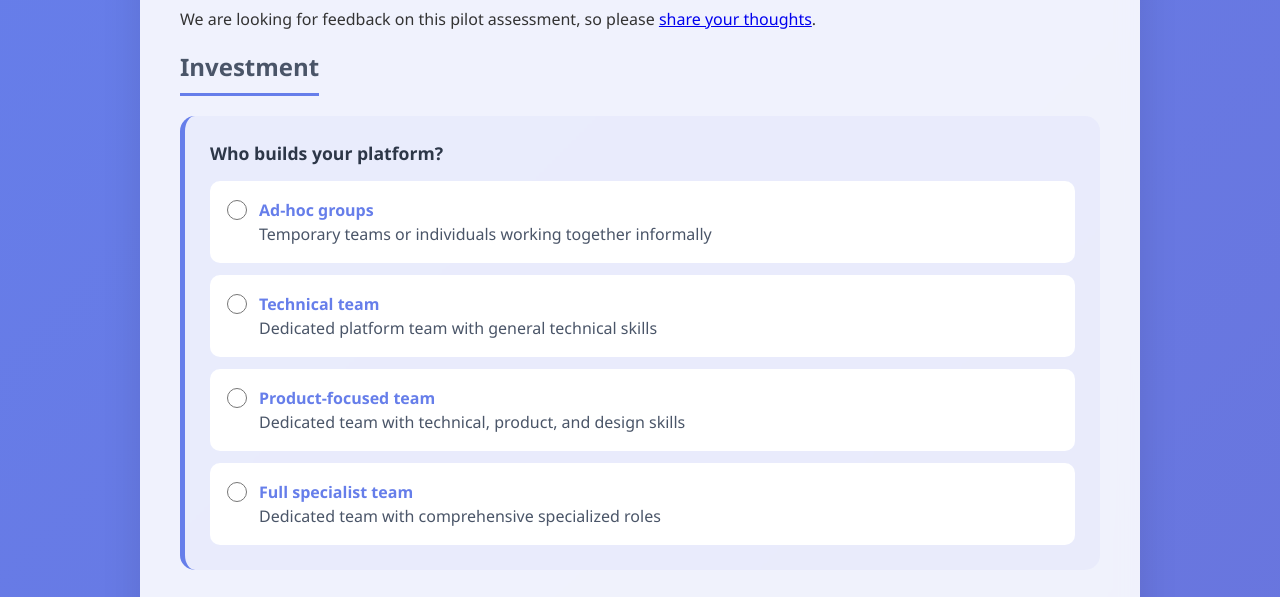
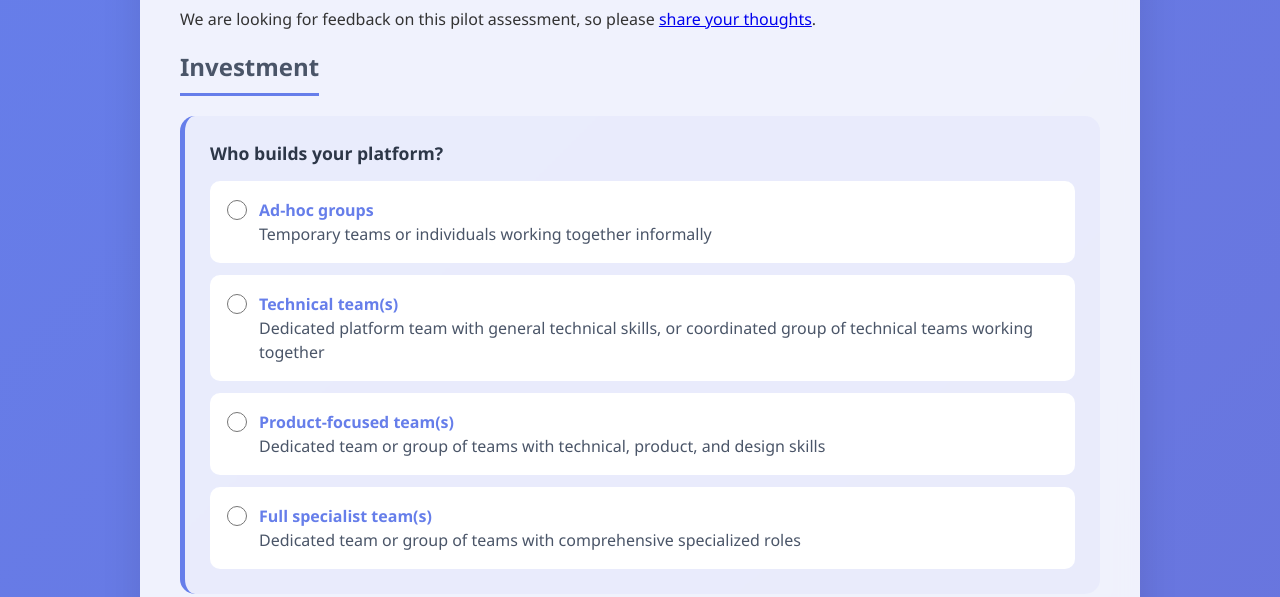
Before and after one commit to Cloud-Native-Platform-Engineering/pemm-assessment, a plain HTML site: page index.html in a window 1280 px wide. Shown: the part 174-771 px from the top of the page. Drawn offline with Linux system fonts and the light colour scheme.

Commit message:
tweaks in adoption and investment questions
- investment / who builds: added possibility that several teams are coordinating to build the platform
- adoption / tool selection: added possibility that the platform is seen as compulsory

```diff
--- a/index.html
+++ b/index.html
@@ -36,19 +36,19 @@
                 <label class="option">
                   <input type="radio" name="investment_1" value="2" />
                   <div class="option-text">
-                    <span class="option-level">Technical team</span><br />
+                    <span class="option-level">Technical team(s)</span><br />
                     <span class="option-description"
                       >Dedicated platform team with general technical
-                      skills</span
+                      skills, or coordinated group of technical teams working together</span
                     >
                   </div>
                 </label>
                 <label class="option">
                   <input type="radio" name="investment_1" value="3" />
                   <div class="option-text">
-                    <span class="option-level">Product-focused team</span><br />
+                    <span class="option-level">Product-focused team(s)</span><br />
                     <span class="option-description"
-                      >Dedicated team with technical, product, and design
+                      >Dedicated team or group of teams with technical, product, and design
                       skills</span
                     >
                   </div>
@@ -56,9 +56,9 @@
                 <label class="option">
                   <input type="radio" name="investment_1" value="4" />
                   <div class="option-text">
-                    <span class="option-level">Full specialist team</span><br />
+                    <span class="option-level">Full specialist team(s)</span><br />
                     <span class="option-description"
-                      >Dedicated team with comprehensive specialized roles</span
+                      >Dedicated team or group of teams with comprehensive specialized roles</span
                     >
                   </div>
                 </label>
@@ -263,10 +263,10 @@
                 <label class="option">
                   <input type="radio" name="adoption_2" value="2" />
                   <div class="option-text">
-                    <span class="option-level">Platform considered</span><br />
+                    <span class="option-level">Platform considered, or compulsory platform</span><br />
                     <span class="option-description"
                       >Users look at the platform but often choose
-                      alternatives</span
+                      alternatives – or platform is seen as compulsory</span
                     >
                   </div>
                 </label>
```
